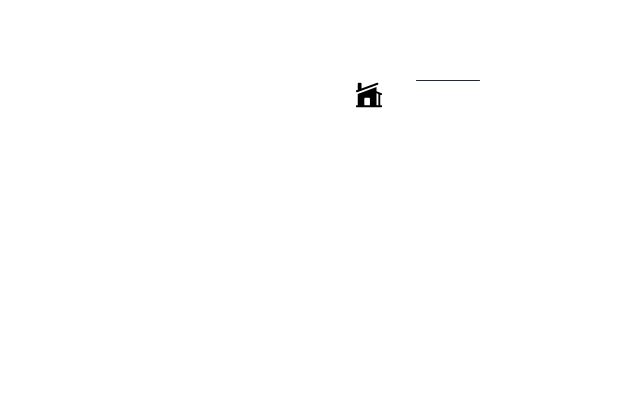
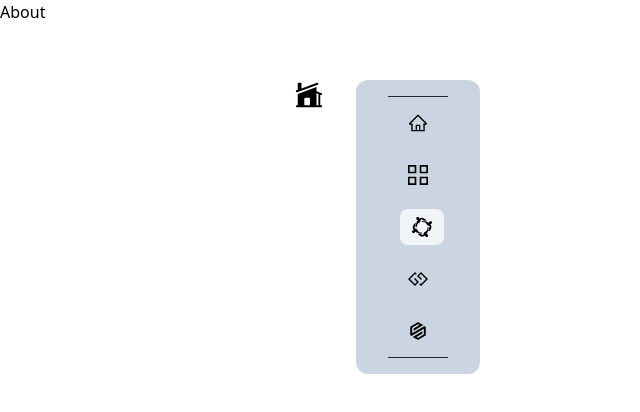
Before and after one commit to MuhammadNurMaulana/maulana.V2, a React (Vite) app: page /about in a window 1280 px wide. Before the commit this address had no page. Shown: the top 412 px of the page, without its empty margins (0-640 px from the left). Built offline with nearby package versions, Linux system fonts and the light colour scheme.

Commit message:
create about,article,blog pages and uppdate navbar

```diff
--- a/src/App.tsx
+++ b/src/App.tsx
@@ -2,6 +2,9 @@ import { Route, Routes } from "react-router-dom";
 import { Home } from "./pages/Home";
 import { Projects } from "./pages/Projects";
 import { Navbar } from "./components/Navbar";
+import { Blog } from "./pages/Blog";
+import { Article } from "./pages/Article";
+import { About } from "./pages/About";
 function App() {
   return (
     <>
@@ -9,6 +12,9 @@ function App() {
       <Routes>
         <Route path="/" element={<Home />} />
         <Route path="/projects" element={<Projects />} />
+        <Route path="/blogs" element={<Blog />} />
+        <Route path="/articles" element={<Article />} />
+        <Route path="/about" element={<About />} />
       </Routes>
     </>
   );
--- a/src/components/Navbar/index.tsx
+++ b/src/components/Navbar/index.tsx
@@ -1,7 +1,11 @@
 import { HiHomeModern } from "react-icons/hi2";
+import { FaHornbill, FaGg, FaInnosoft } from "react-icons/fa";
+import { AiOutlineHome } from "react-icons/ai";
+import { GrProjects } from "react-icons/gr";
 import { useState } from "react";
 import { ContainerNavbar } from "./ContainerNavbar";
 import { NavbarHeader } from "./NavbarHeader";
+import { NavLink } from "react-router-dom";
 
 export const Navbar = () => {
   const [isOpen, setIsOpen] = useState<boolean>(false);
@@ -9,6 +13,34 @@ export const Navbar = () => {
   const showNavbar = () => {
     setIsOpen(!isOpen);
   };
+
+  const navMenu = [
+    {
+      name: "Home",
+      link: "/",
+      icon: <AiOutlineHome />,
+    },
+    {
+      name: "Projects",
+      link: "/projects",
+      icon: <GrProjects />,
+    },
+    {
+      name: "About",
+      link: "/about",
+      icon: <FaHornbill />,
+    },
+    {
+      name: "Blog",
+      link: "/blogs",
+      icon: <FaGg />,
+    },
+    {
+      name: "Article",
+      link: "/articles",
+      icon: <FaInnosoft />,
+    },
+  ];
   return (
     <ContainerNavbar>
       <div className="group">
@@ -18,8 +50,27 @@ export const Navbar = () => {
         </button>
       </div>
 
-      <div className="bg-slate-300 px-8 flex-col flex gap-8 rounded-lg border-b border-slate-800">
+      <div className="bg-slate-300 px-8 py-4 flex-col flex gap-8 rounded-xl">
         <NavbarHeader isOpen={`${isOpen ? "flex" : "lg:hidden"}`} setIsOpen={showNavbar} />
+
+        <div className="p-2 flex-col flex gap-4 text-xl border-b border-t border-slate-800">
+          {navMenu.map((item, index) => (
+            <NavLink
+              to={item.link}
+              key={index}
+              className={({ isActive }) => (isActive ? "bg-slate-100 flex items-center gap-2 py-2 px-3 rounded-lg translate-x-1 duration-300" : "flex items-center gap-2 py-2 px-3 transition-all duration-300")}
+            >
+              {item.icon}
+              <h1 className={`font-mono  font-semibold ${isOpen ? "flex" : "lg:hidden"}`}>{item.name}</h1>
+            </NavLink>
+          ))}
+        </div>
+
+        <footer className={`font-mono text-sm font-semibold ${isOpen ? "flex" : "lg:hidden"}`}>
+          <h1>
+            &copy; 2023 with <span className="animate-pulse">❤️</span> by Maulana
+          </h1>
+        </footer>
       </div>
     </ContainerNavbar>
   );
--- /dev/null
+++ b/src/pages/About.tsx
@@ -0,0 +1,3 @@
+export const About = () => {
+  return <div>About</div>;
+};
--- /dev/null
+++ b/src/pages/Article.tsx
@@ -0,0 +1,3 @@
+export const Article = () => {
+  return <div>Article</div>;
+};
--- /dev/null
+++ b/src/pages/Blog.tsx
@@ -0,0 +1,3 @@
+export const Blog = () => {
+  return <div>Blog</div>;
+};
```
Also changed, not shown: src/service/service.ts (added).
